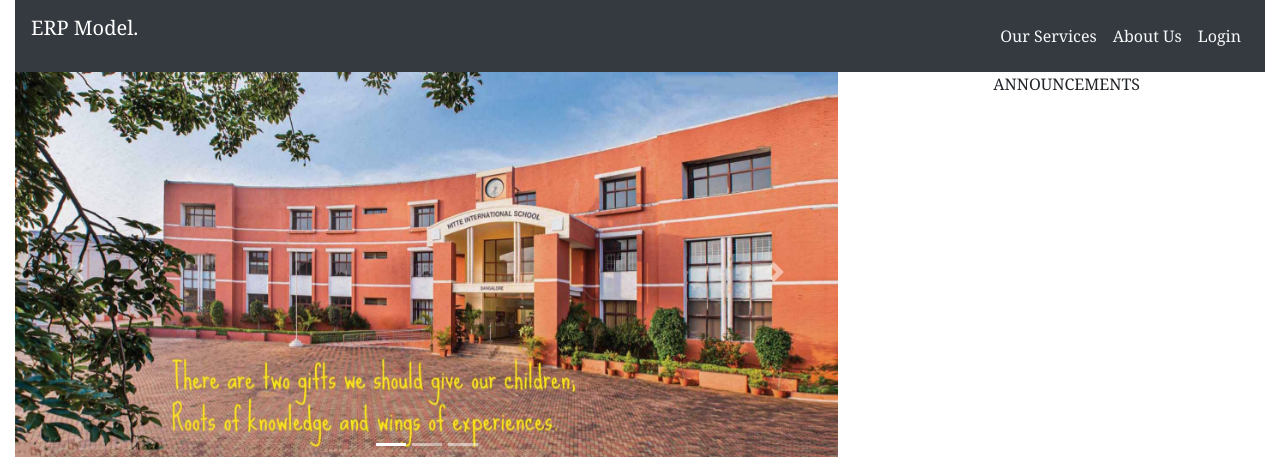
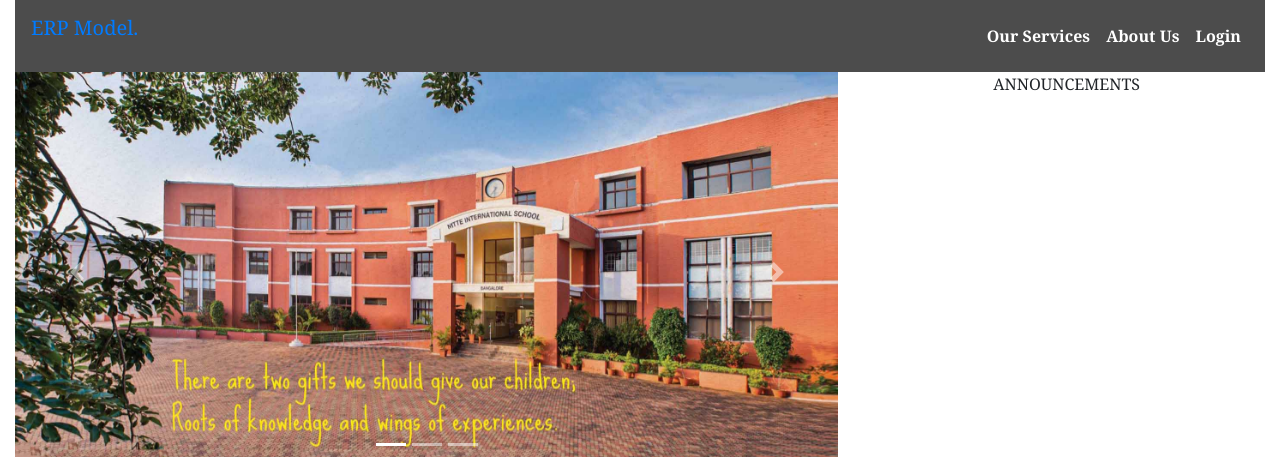
Before and after one commit to gyrodope69/school-management-website, a PHP site: page /index.php in a window 1280 px wide. Shown: the top 457 px of the page. Run offline with PHP 8.4, Linux system fonts and the light colour scheme; data comes from the database, SQL or seed files in the repository.

Commit message:
Update header.php
little changes

```diff
--- a/includes/header.php
+++ b/includes/header.php
@@ -1,4 +1,4 @@
-<nav class="navbar navbar-expand-md navbar-dark bg-dark">
+<nav class="navbar navbar-expand-md" style="background-color:rgba(0, 0, 0, 0.7);color:#fff;border-color: #080808">
     <p class="text-primary"><a class="navbar-brand" href="../index.php">ERP Model.</a></p>
 
     <button class="navbar-toggler" type="button" data-toggle="collapse" data-target="#collapsibleNavbar">
@@ -12,13 +12,13 @@
             echo '
                 <ul class="navbar-nav">
                     <li class="nav-item">
-                        <a class="nav-link text-light" href="#our-services">Our Services</a>
+                        <a class="nav-link text-primary" href="#our-services"><b style="color:white">Our Services</b></a>
                     </li>
                     <li class="nav-item">
-                        <a class="nav-link text-light" href="#about-us">About Us</a>
+                        <a class="nav-link text-primary" href="#about-us"><b style="color:white">About Us</b></a>
                     </li>
                     <li class="nav-item">
-                        <a class="nav-link text-light" href="./login.php">Login</a>
+                        <a class="nav-link text-primary" href="./login.php"><b style="color:white">Login</b></a>
                     </li>
                 </ul>
             ';
@@ -79,7 +79,7 @@
                         <a class="nav-link" href="./accountant/index.php">Fees, Payments & Receipts</a>
                     </li>
                     <li class="nav-item p-2">
-                        <a class="nav-link text-light" href="./logout.php">Logout</a>
+                        <a class="nav-link text-primary" href="./logout.php">Logout</a>
                     </li>
                 </ul>
             ';
```
